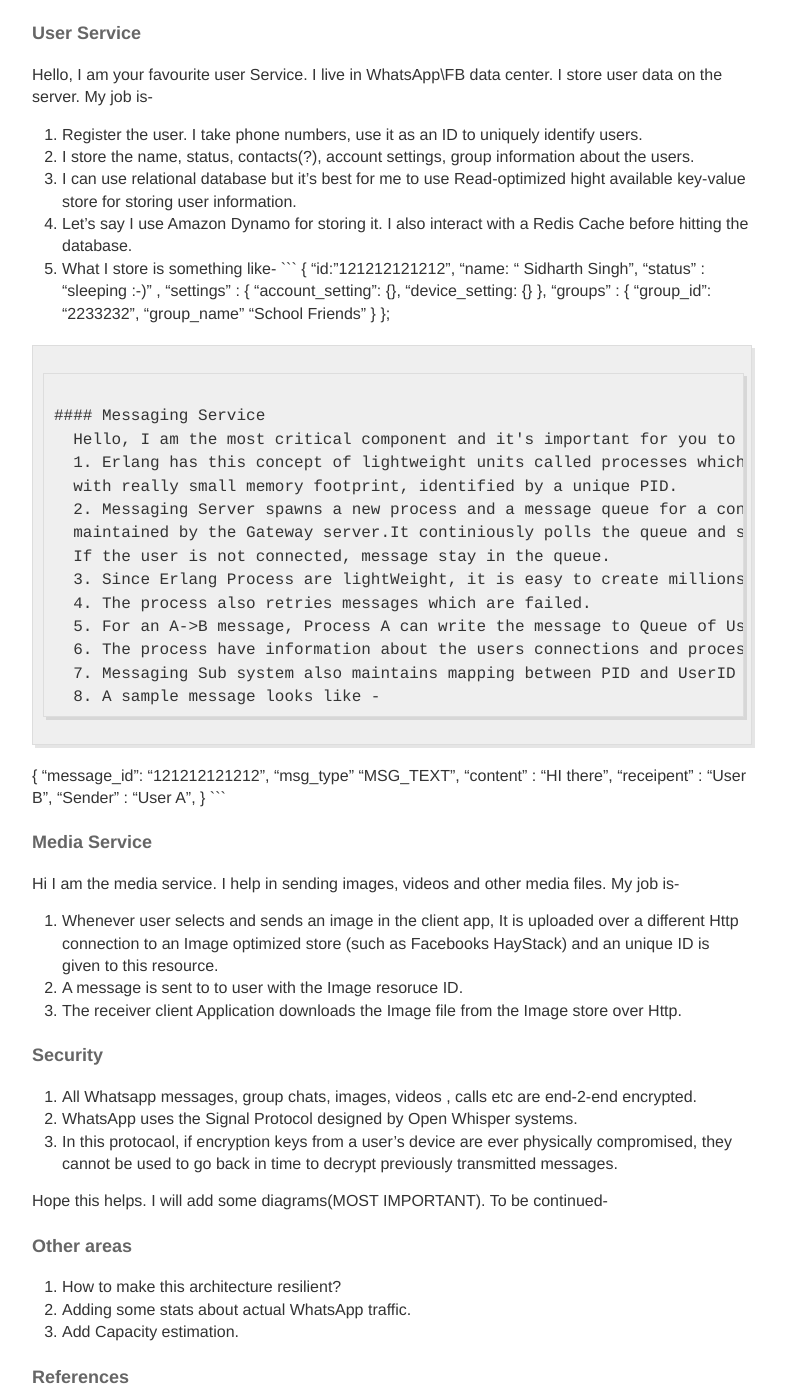
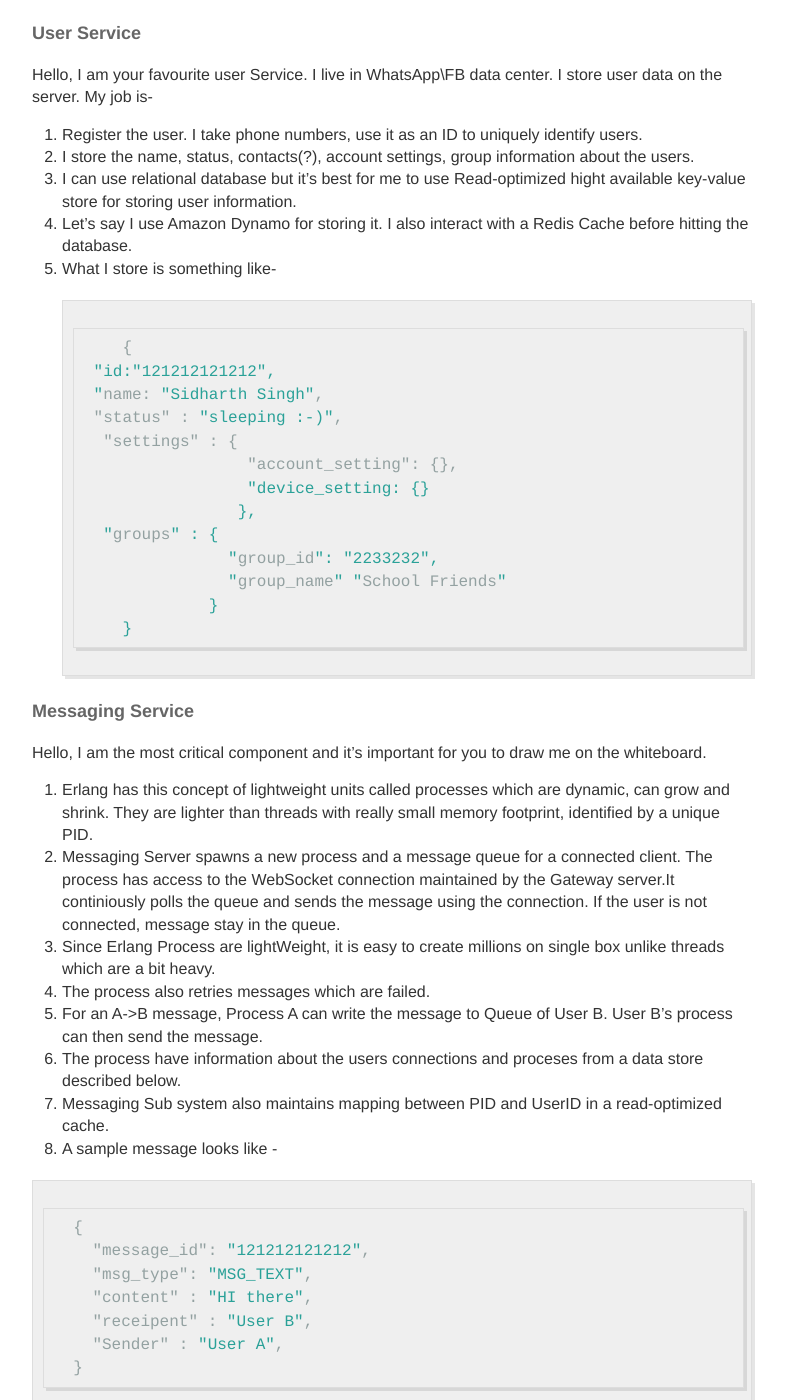
Before and after one commit to siddharthsingh89/siddharthsingh89.github.io, a Jekyll site: the page built from _posts/2020-01-25-WhatsApp-architecture-notes.md, in a window 1280 px wide and 1400 px high, scrolled down 1075 px. Shown: the whole window, without its empty margins (248-1034 px from the left). Built offline with Jekyll 4.4.1, drawn with Linux system fonts in a browser that asks for light colours; comment, search, counter and statistics services are not loaded; some of the changed text lies outside the part shown.

Commit message:
Update 2020-01-25-WhatsApp-architecture-notes.md

````diff
--- a/_posts/2020-01-25-WhatsApp-architecture-notes.md
+++ b/_posts/2020-01-25-WhatsApp-architecture-notes.md
@@ -47,19 +47,20 @@ Hello, I am your favourite user Service. I live in WhatsApp\FB data center. I st
   3. I can use relational database but it's best for me to use Read-optimized hight available key-value store for storing user information.
   4. Let's say I use Amazon Dynamo for storing it. I also interact with a Redis Cache before hitting the database.
   5. What I store is something like-
-  ```
+  ```json
     {
       "id:"121212121212",
-      "name: " Sidharth Singh",
-      "status" : "sleeping :-)" ,
-       "settings" : { "account_setting": {},
+      "name: "Sidharth Singh",
+      "status" : "sleeping :-)",
+       "settings" : {
+                      "account_setting": {},
                       "device_setting: {}
                      },
-       "groups" : { "group_id": "2233232",
+       "groups" : {
+                    "group_id": "2233232",
                     "group_name" "School Friends"
-                   }
-   };
-
+                  }
+    }
 ```
 
 #### Messaging Service
@@ -75,17 +76,18 @@ Hello, I am your favourite user Service. I live in WhatsApp\FB data center. I st
   6. The process have information about the users connections and proceses from a data store described below.
   7. Messaging Sub system also maintains mapping between PID and UserID in a read-optimized cache.
   8. A sample message looks like -
-  ```
+
+  ```json
   {
     "message_id": "121212121212",
-    "msg_type" "MSG_TEXT",
+    "msg_type": "MSG_TEXT",
     "content" : "HI there",
     "receipent" : "User B",
     "Sender" : "User A",
   }
   ```
 
-#### Media Service
+ #### Media Service
   Hi I am the media service. I help in sending images, videos and other media files. My job is-
   1. Whenever user selects and sends an image in the client app, It is uploaded over a different Http connection to an Image optimized store (such as Facebooks HayStack) and an unique ID is given to this resource.
   2. A message is sent to to user with the Image resoruce ID.
````
